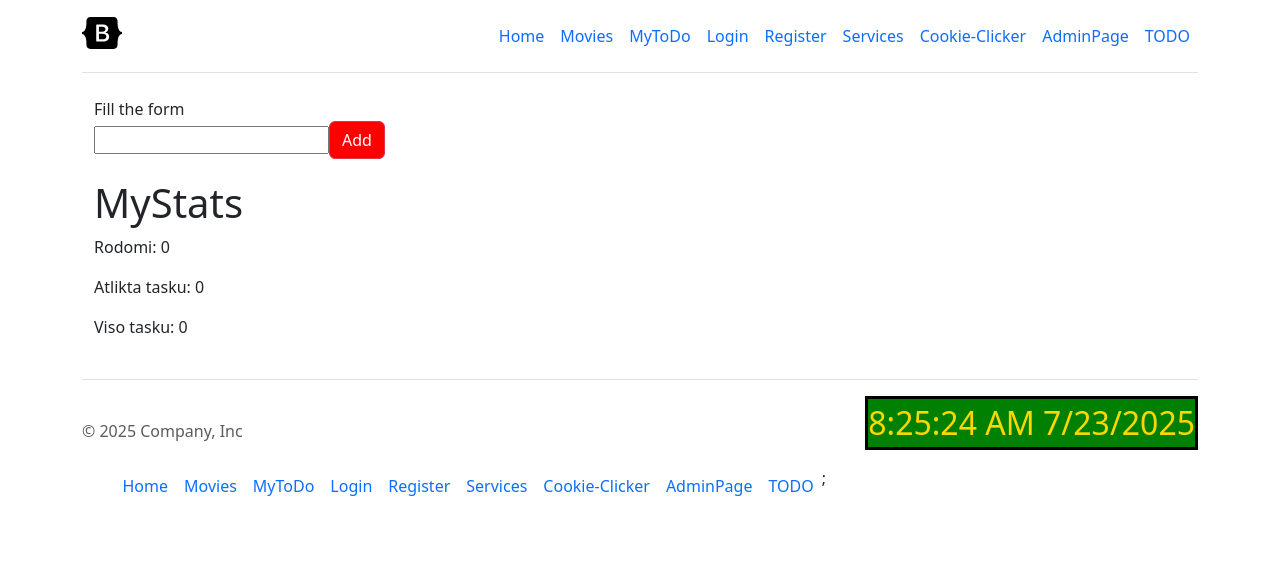
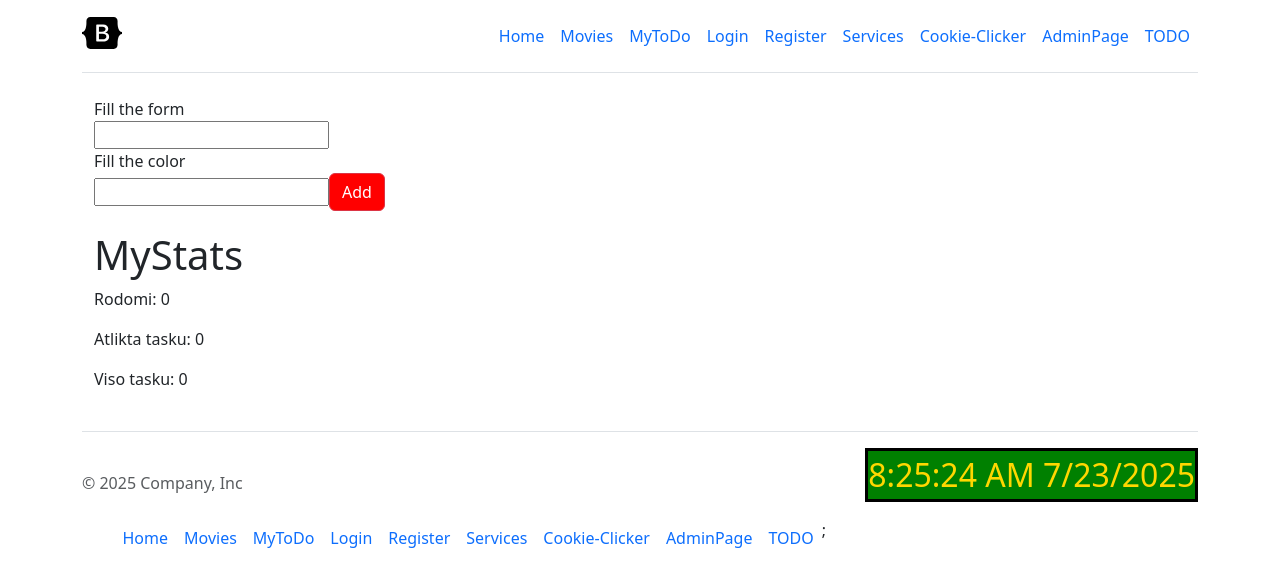
Before and after one commit to PovDai/55-grupe-react, a React (Vite) app: page /mytodo in a window 1280 px wide. Shown: the top 586 px of the page. Built offline with nearby package versions, Linux system fonts and the light colour scheme.

Commit message:
added color background by added color :)

```diff
--- a/src/Pages/MyTodo.jsx
+++ b/src/Pages/MyTodo.jsx
@@ -8,15 +8,18 @@ export function MyToDo() {
     const [id, setId] = useState(1);
     const [list, setList] = useState([]);
 
-    function pridek(text) {
+    function pridek(text,color) {
         setList(currentList =>
             [...currentList, {
-                id: id, text: text, isCompleted: false,
-
+                id: id,
+                text: text,
+                isCompleted: false,
+                color: color,
             },])
 
         setId(id=>id+1)
     }
+
 
       function modifyTask(taskId) {
         setList(currectList => currectList.map(
@@ -30,13 +33,18 @@ export function MyToDo() {
             <div className="container">
                 <div className="row">
                     <div className="col-12 ">
-                                    <div className="" >
-                                    <MyForm pridekTaska={pridek} />
-                                    <MyList modifyTaskFunc={modifyTask} list={list.filter(item => !item.isCompleted)} />
-                                    </div>
+                        <div className="" >
+
+                                    <MyForm pridekTaska={pridek}  />
+                            <MyList modifyTaskFunc={modifyTask} list={list.filter(item => !item.isCompleted)} color={list} />
+                        </div>
+
+
                         <MyStats
                             esami={list.filter(item=>!item.isCompleted).length}
-                            atlikta={list.filter(item=>item.isCompleted).length}/>
+                            atlikta={list.filter(item => item.isCompleted).length}
+
+                        />
                     </div>
                 </div>
             </div>
--- a/src/components/mytodo/MyList.jsx
+++ b/src/components/mytodo/MyList.jsx
@@ -4,7 +4,7 @@ export function MyList({list,modifyTaskFunc}) {
         <div className="container">
             <div className="row">
                 <ul className="col-12">
-                    {list.map(item => (<li className="d-flex my-3 p-2" key={item.id}>{item.text}
+                    {list.map(item => (<li style={{backgroundColor:item.color}} className="d-flex my-3 p-2" key={item.id}>{item.text}
                         <button onClick={()=>modifyTaskFunc(item.id)}>Complete task</button>
                     </li>))}
                 </ul>
--- a/src/components/mytodo/Myform.jsx
+++ b/src/components/mytodo/Myform.jsx
@@ -2,6 +2,7 @@ import {useState} from "react"
 export function MyForm({pridekTaska}) {
 
     const [text, setText] = useState('');
+    const [ color, setColor ] = useState('');
 
     function tekstoKeitimui(e) {
         setText(e.target.value)
@@ -9,10 +10,14 @@ export function MyForm({pridekTaska}) {
     }
     function formaiPaleisti(e) {
         e.preventDefault();
-        pridekTaska(text)
+        pridekTaska(text,color)
         setText('')
+        setColor('')
+    }
+    function spalvosKeitimui(e) {
+        setColor(e.target.value)
+    }
 
-    }
 
 
     return (
@@ -22,6 +27,12 @@ export function MyForm({pridekTaska}) {
                     <form onSubmit={formaiPaleisti} >
                         <label className="d-flex" htmlFor="text">Fill the form</label>
                         <input onChange={tekstoKeitimui} type="text" id="text" value={text} />
+
+                        <label className="d-flex" htmlFor="color"> Fill the color</label>
+                        <input onChange={spalvosKeitimui} type="text" id="color" value={color}/>
+
+
+
                         <button className="btn btn-danger mb-1">Add</button>
                     </form>
 
--- a/src/components/todo/TodoList.jsx
+++ b/src/components/todo/TodoList.jsx
@@ -10,9 +10,12 @@ export function TodoList({ list, modifyTaskFunc }) {
                             {item.text}
                             <button onClick={() => modifyTaskFunc(item.id)} className="btn btn-danger btn-sm ms-auto">Remove</button>
                         </li>
+
+
                     ))
                 }
             </ul>
+
         </>
     )
 }
```
